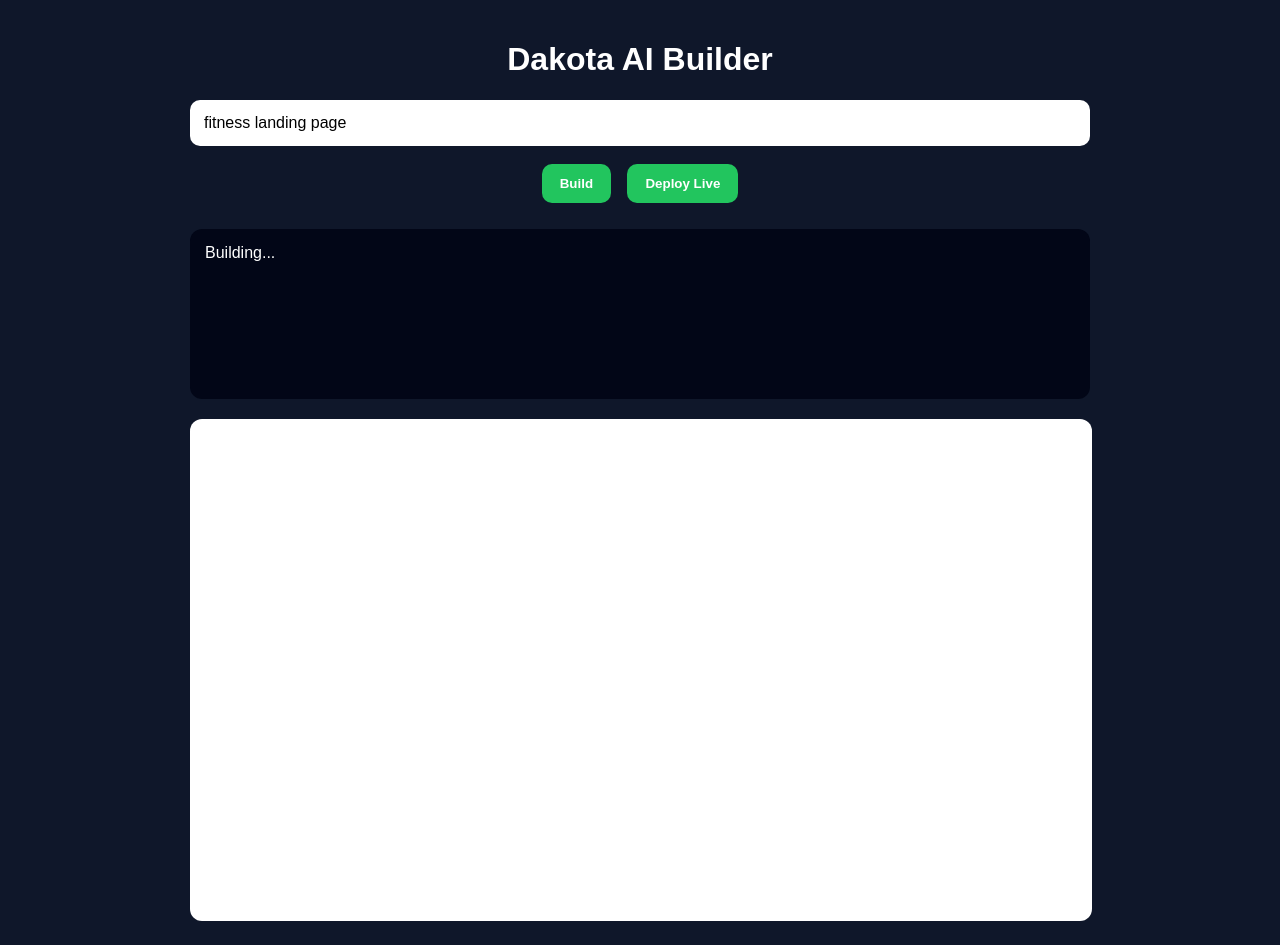
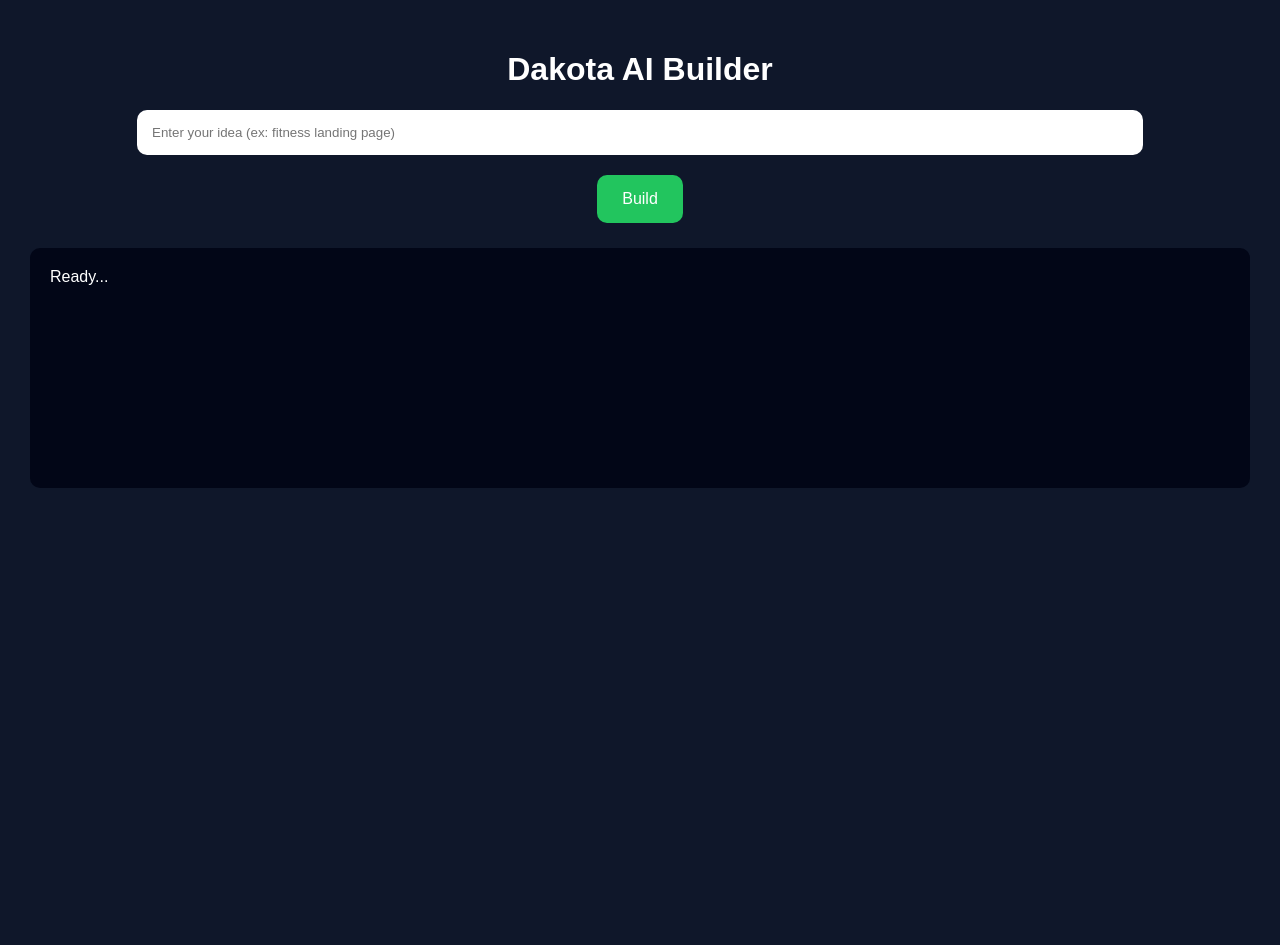
Before and after one commit to Daes-inc/dakota-ai-builder, a website: page public/index.html in a window 1280 px wide. Both pictures are taken after a click on the button "Build". After the commit the page ends 800 px from the top, so only its background shows below. Drawn offline with Linux system fonts and the light colour scheme; no server answers.

Commit message:
Update index.html

```diff
--- a/public/index.html
+++ b/public/index.html
@@ -1,119 +1,88 @@
 <!DOCTYPE html>
 <html>
 <head>
+<meta charset="UTF-8">
 <title>Dakota AI Builder</title>
-  <meta name="viewport" content="width=device-width, initial-scale=1.0">
+
 <style>
 body {
-      font-family: Arial, sans-serif;
+  font-family: Arial;
   background: #0f172a;
   color: white;
+  margin: 0;
   text-align: center;
-      padding: 20px;
-      margin: 0;
 }
-    .wrap {
-      max-width: 900px;
-      margin: 0 auto;
+
+.container {
+  padding: 30px;
 }
+
 input {
-      padding: 14px;
-      width: 100%;
-      box-sizing: border-box;
+  padding: 15px;
+  width: 80%;
   border-radius: 10px;
   border: none;
-      margin-bottom: 12px;
-      font-size: 16px;
+  margin-bottom: 15px;
 }
+
 button {
-      padding: 12px 18px;
-      margin: 6px;
+  padding: 15px 25px;
+  margin: 5px;
   border-radius: 10px;
   border: none;
   background: #22c55e;
   color: white;
-      font-weight: bold;
+  font-size: 16px;
   cursor: pointer;
 }
-    #output {
+
+#preview {
   margin-top: 20px;
   background: #020617;
-      padding: 15px;
-      border-radius: 12px;
-      white-space: pre-wrap;
-      word-break: break-word;
+  padding: 20px;
+  min-height: 200px;
+  border-radius: 10px;
   text-align: left;
-      min-height: 140px;
-    }
-    iframe {
-      width: 100%;
-      height: 500px;
-      border: 1px solid rgba(255,255,255,0.15);
-      border-radius: 12px;
-      background: white;
-      margin-top: 20px;
-    }
-    a {
-      color: #86efac;
 }
 </style>
+
 </head>
+
 <body>
-  <div class="wrap">
+
+<div class="container">
   <h1>Dakota AI Builder</h1>
 
-    <input id="prompt" placeholder="Describe your website..." value="fitness landing page" />
+  <input id="prompt" placeholder="Enter your idea (ex: fitness landing page)" />
 
-    <div>
+  <br>
+
   <button onclick="build()">Build</button>
-      <button onclick="deploy()">Deploy Live</button>
-    </div>
 
-    <div id="output">Ready...</div>
-    <iframe id="preview"></iframe>
+  <div id="preview">Ready...</div>
 </div>
 
 <script>
 async function build() {
-      document.getElementById("output").innerText = "Building...";
   const prompt = document.getElementById("prompt").value;
 
   const res = await fetch("/build", {
     method: "POST",
-        headers: { "Content-Type": "application/json" },
-        body: JSON.stringify({ prompt })
-      });
-
-      const data = await res.json();
-      window.generatedProject = data;
-
-      document.getElementById("output").innerText =
-        JSON.stringify(data, null, 2);
-
-      if (data.files && data.files["index.html"]) {
-        document.getElementById("preview").srcdoc = data.files["index.html"];
-      }
-    }
-
-    async function deploy() {
-      document.getElementById("output").innerText = "Deploying...";
-
-      const res = await fetch("/deploy", {
-        method: "POST",
-        headers: { "Content-Type": "application/json" },
-        body: JSON.stringify(window.generatedProject || {})
+    headers: {
+      "Content-Type": "application/json"
+    },
+    body: JSON.stringify({
+      prompt: prompt,
+      template: "premium",
+      affiliateLink: ""
+    })
   });
 
   const data = await res.json();
 
-      if (data.url) {
-        document.getElementById("output").innerHTML =
-          '✅ LIVE:<br><a href="' + data.url + '" target="_blank">' + data.url + "</a>";
-      } else {
-        document.getElementById("output").innerText =
-          JSON.stringify(data, null, 2);
-      }
+  document.getElementById("preview").innerHTML = data.previewHtml;
 }
 </script>
+
 </body>
 </html>
```
Lines whose indentation alone changed are shown as unchanged.
